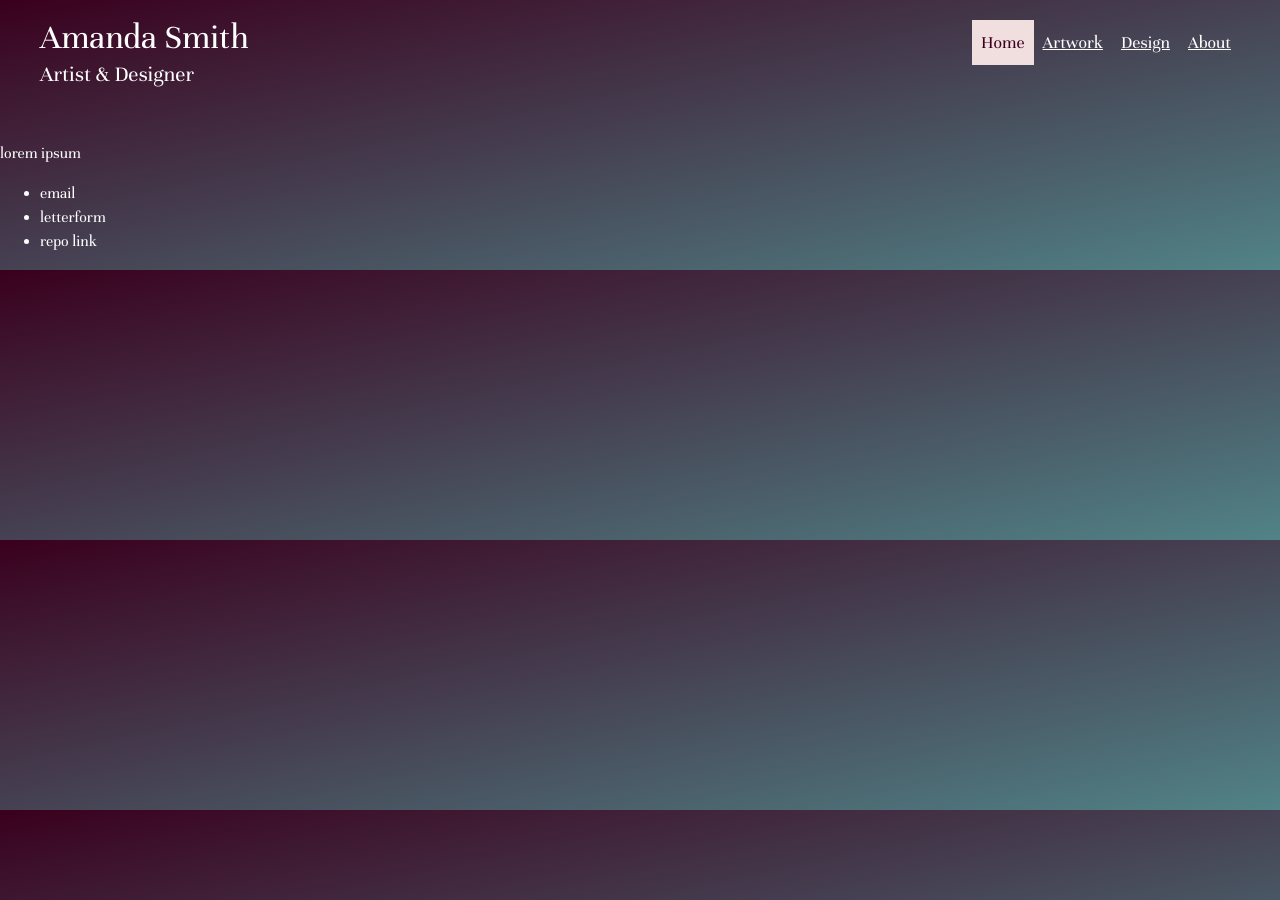
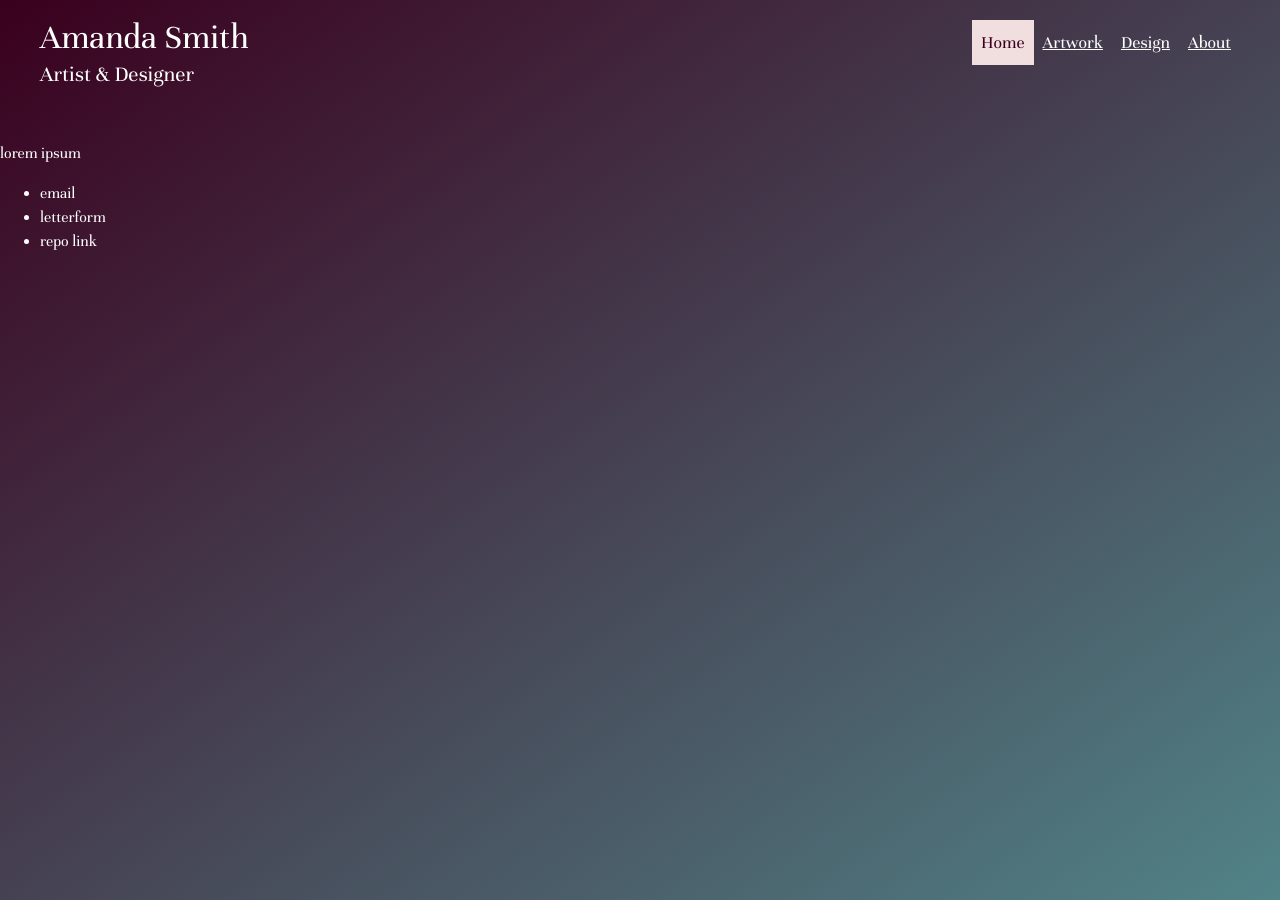
Before and after one commit to asmithorn/asmithorn.github.io, a Jekyll site: the page built from index.html, in a window 1280 px wide. Built offline with Jekyll 4.4.1, drawn with Linux system fonts in a browser that asks for light colours.

Commit message:
bg style

```diff
--- a/css/style.scss
+++ b/css/style.scss
@@ -41,9 +41,9 @@ html {
 
 body {
   background-image: linear-gradient(to bottom right, $maroon, $teal);
-  background-repeat: none;
-  background-size: cover;
+  background-repeat: no-repeat;
   color: white;
+  height: 100vh;
 }
 
 
```
